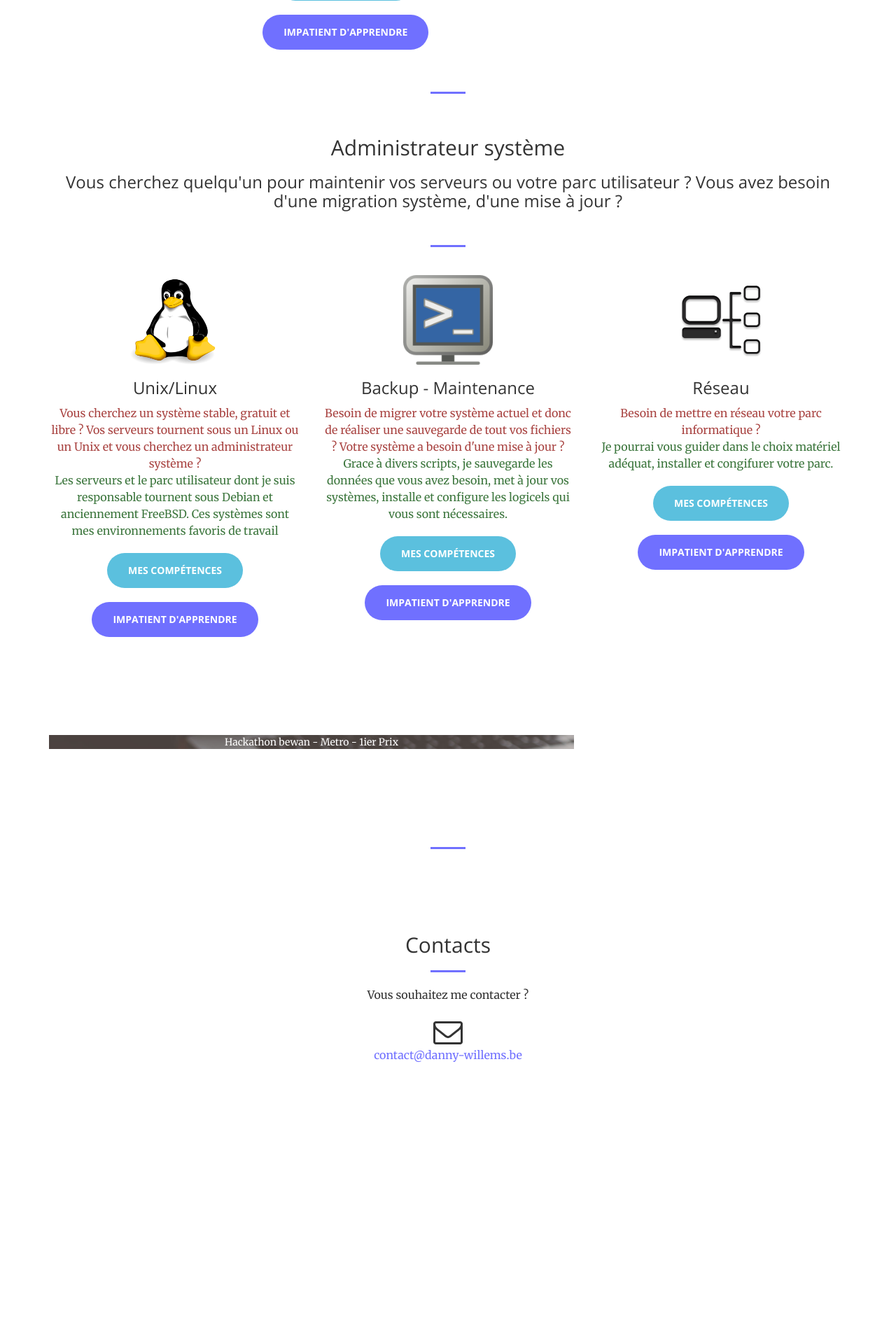
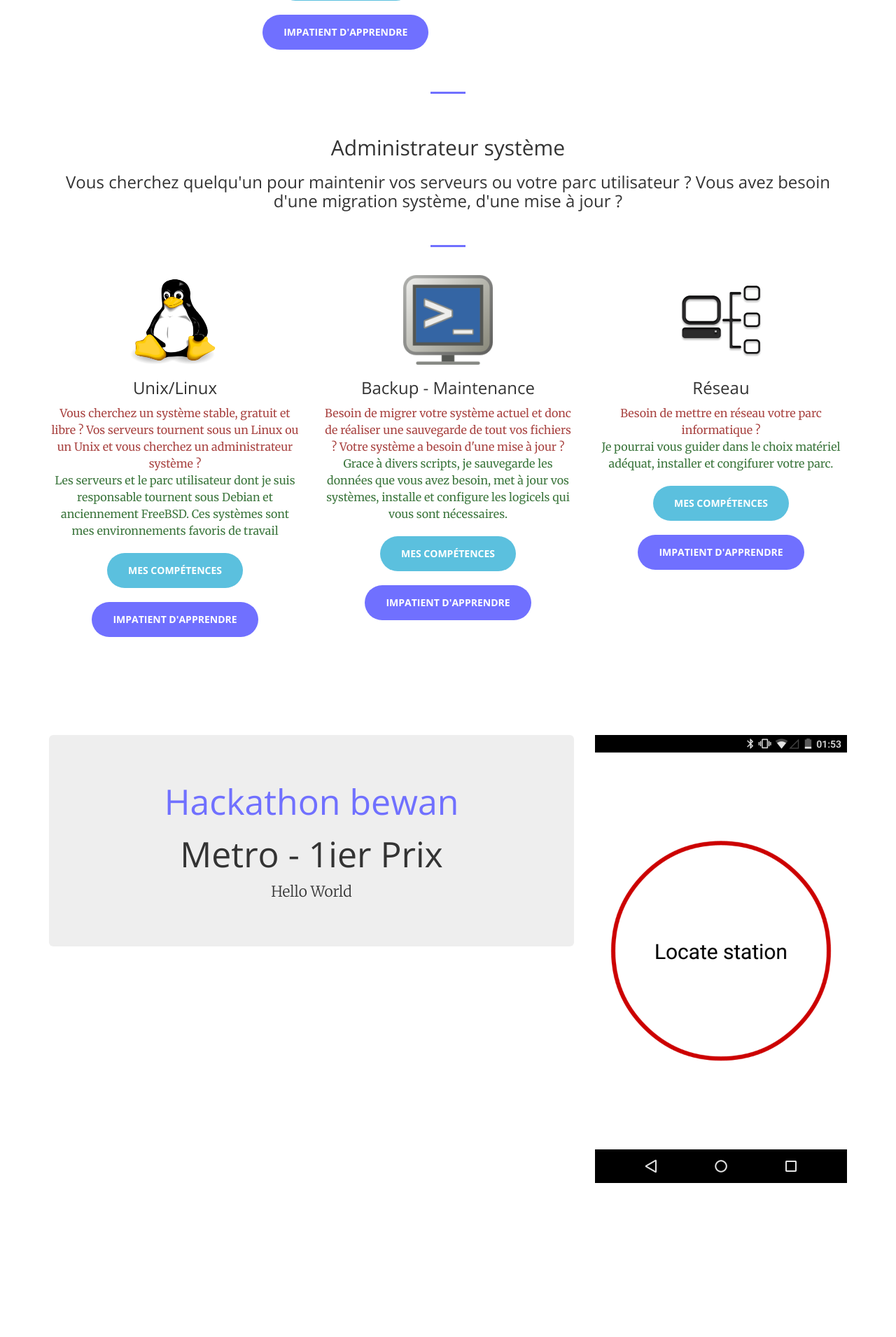
Before and after one commit to dannywillems/danny-willems.be, a PHP site: page / in a window 1280 px wide. Shown: the part 2490-4400 px from the top of the page at 70% size. Before the commit the page ends 4007 px from the top, so only its background shows below. Run offline with PHP 8.4, Linux system fonts and the light colour scheme.

Commit message:
begin distinctions section

```diff
--- a/index.php
+++ b/index.php
@@ -22,8 +22,8 @@
     <link rel="stylesheet" href="css/animate.min.css" type="text/css">
 
     <!-- Custom CSS -->
+    <link rel="stylesheet" href="css/creative.css" type="text/css">
     <link rel="stylesheet" href="css/main.css" type="text/css">
-    <link rel="stylesheet" href="css/creative.css" type="text/css">
 
     <!--[if lt IE 9]>
         <script src="https://oss.maxcdn.com/libs/html5shiv/3.7.0/html5shiv.js"></script>
@@ -133,21 +133,22 @@ function new_services_box($row_size, $name_box, $name_var, $img, $text_danger, $
         echo "</div></div>";
     }
     ?>
+
     <nav id="mainNav" class="navbar navbar-default navbar-fixed-top">
         <div class="container-fluid">
             <!-- Brand and toggle get grouped for better mobile display -->
-            <div class="navbar-header">
-                <button type="button" class="navbar-toggle collapsed" data-toggle="collapse" data-target="#bs-example-navbar-collapse-1">
+            <nav class="navbar-header">
+                <button type="button" class="navbar-toggle collapsed" data-toggle="collapse" data-target="#bs-navbar-collapse-1">
                     <span class="sr-only">Toggle navigation</span>
                     <span class="icon-bar"></span>
                     <span class="icon-bar"></span>
                     <span class="icon-bar"></span>
                 </button>
                 <a class="navbar-brand page-scroll" href="#page-top">Danny Willems</a>
-            </div>
+            </nav>
 
             <!-- Collect the nav links, forms, and other content for toggling -->
-            <div class="collapse navbar-collapse" id="bs-example-navbar-collapse-1">
+            <nav class="collapse navbar-collapse" id="bs-navbar-collapse-1">
                 <ul class="nav navbar-nav navbar-right">
                     <li>
                         <a class="page-scroll" href="#about"></a>
@@ -165,7 +166,7 @@ function new_services_box($row_size, $name_box, $name_var, $img, $text_danger, $
                         <a class="page-scroll" href="#contact">Contact</a>
                     </li>
                 </ul>
-            </div>
+            </nav>
             <!-- /.navbar-collapse -->
         </div>
         <!-- /.container-fluid -->
@@ -187,7 +188,9 @@ function new_services_box($row_size, $name_box, $name_var, $img, $text_danger, $
                     Raspberry Pi.</p>
                 <p>Pour parfaire mes compétences de développeur, j'ai
                     participé, en juillet 2014, à la piscine de <a
-                        href="http://42.fr">42</a>.</p>
+                        href="http://42.fr">42</a>. Je réalise depuis les
+                    projets de l'école individuellement et compte l'intégrer
+                    dans la promotion 2015-2016.</p>
                 <p>Je suis capable d'assimiler assez rapidement de nouvelles
                     technologies, de nouveaux langages, de nouveaux frameworks
                     et je suis toujours à la recherche de nouvelles
@@ -252,7 +255,7 @@ function new_services_box($row_size, $name_box, $name_var, $img, $text_danger, $
                             array(  "Amazon Web Services (AWS)",
                                     "OVH",
                                     "DigitalOcean"),
-                            FALSE
+                            array(  "Autres hébergeurs")
                         );
         new_services_box(   "3",
                             "Maintenance",
@@ -411,18 +414,26 @@ function new_services_box($row_size, $name_box, $name_var, $img, $text_danger, $
         <div class="container">
             <div class="row">
                 <div class="col-lg-8 text-center">
-                    <article>
-                        <header class="header-distinctions">Hackathon bewan - Metro - 1ier Prix</header>
-                        <p> </p>
+                    <article class="jumbotron">
+                        <div class="container">
+                            <h1 class="header-distinctions"><a href="http://www.be-hackathon.be/?lang=fr">Hackathon bewan</a></h1>
+                            <h1 class="header-distinctions">Metro - 1ier Prix</h1>
+                            <p>Hello World</p>
+                        </div>
                     </article>
                 </div>
                 <div class="col-lg-4">
-                    <img />
+                    <img class="fa fa-4x img-responsive" src="img/metro.png">
                 </div>
             </div>
         </div>
     </section>
 
+    <section id="distinctions">
+        <div class="container">
+
+        </div>
+    </section>
     <hr class="hr-section">
 
     <!-- Prices: hackathon Société Générale -->
```
Lines whose indentation alone changed are shown as unchanged.
